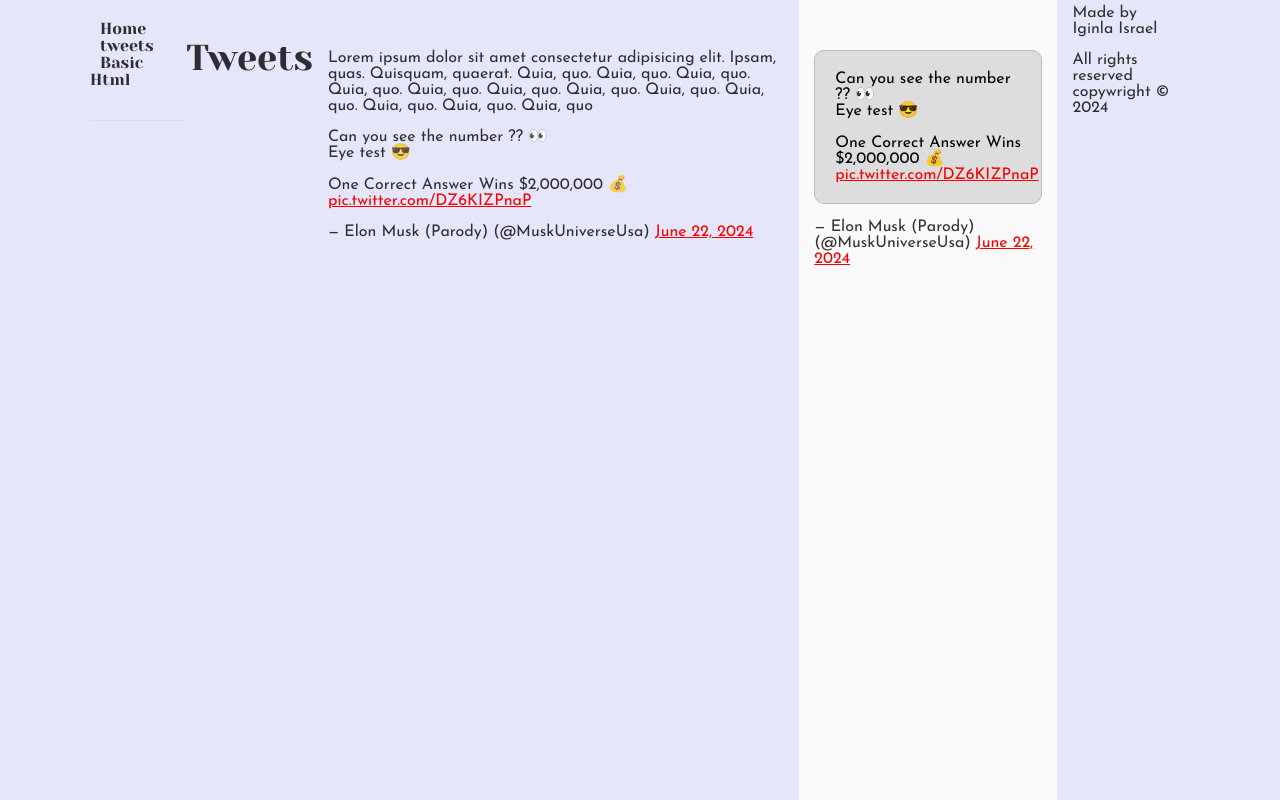
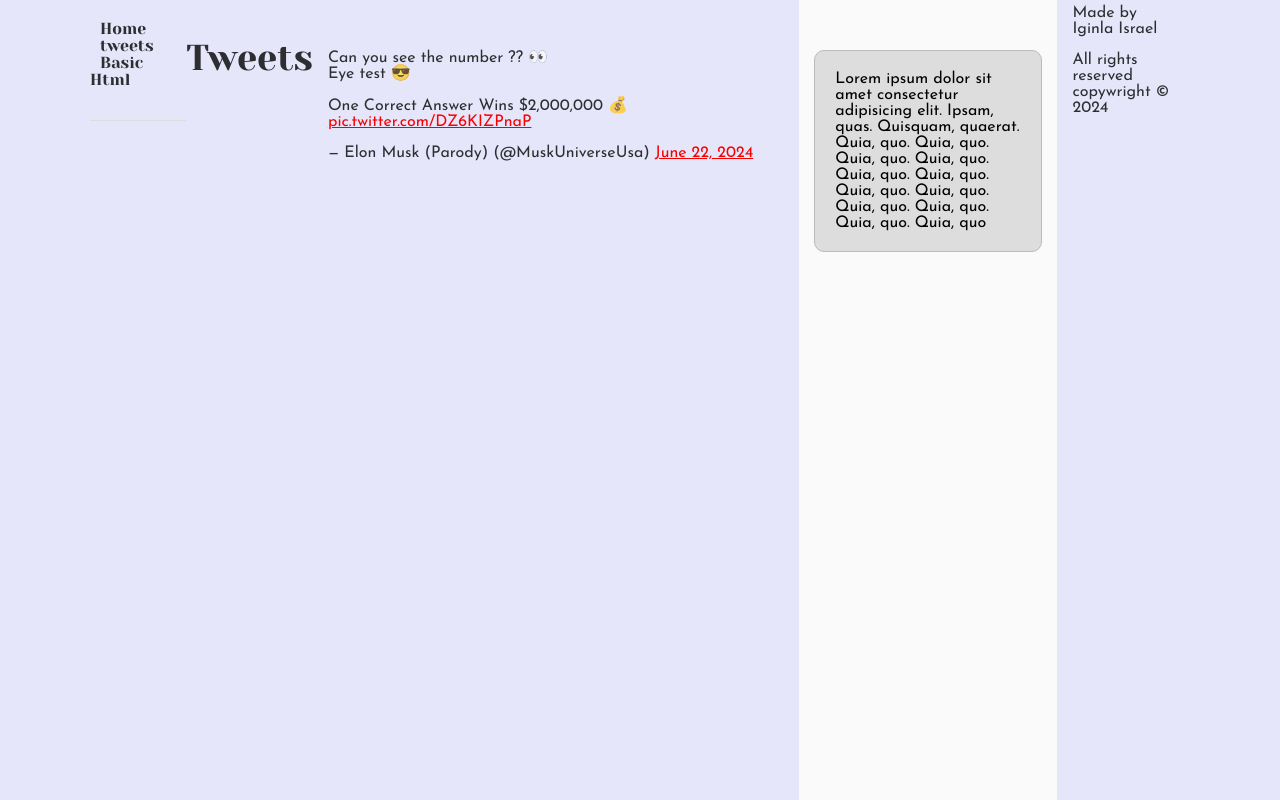
Before and after one commit to IginlaIsrael/My_First_Portfolio, a plain HTML site: page css_basic/tweets.html in a window 1280 px wide. Drawn offline with Linux system fonts and the light colour scheme.

Commit message:
Adding embedded tweet

```diff
--- a/css_basic/tweets.html
+++ b/css_basic/tweets.html
@@ -8,7 +8,6 @@
   <title>Document</title>
 </head>
 <body>
-
   <header>
       <nav>
           <ul>
@@ -21,14 +20,10 @@
   <main>
       <h1>Tweets</h1>
       <article>
-      <p>Lorem ipsum dolor sit amet consectetur adipisicing elit. Ipsam, quas. Quisquam, quaerat. Quia, quo. Quia, quo. Quia, quo. Quia, quo. Quia, quo. Quia, quo. Quia, quo. Quia, quo. Quia, quo. Quia, quo. Quia, quo. Quia, quo</p>
-
-      <blockquote class="twitter-tweet"><p lang="en" dir="ltr">Can you see the number ?? 👀 <br>Eye test 😎<br><br>One Correct Answer Wins $2,000,000 💰 <a href="https://t.co/DZ6KIZPnaP">pic.twitter.com/DZ6KIZPnaP</a></p>&mdash; Elon Musk (Parody) (@MuskUniverseUsa) <a href="https://twitter.com/MuskUniverseUsa/status/1804498117334852095?ref_src=twsrc%5Etfw">June 22, 2024</a></blockquote> <script async src="https://platform.twitter.com/widgets.js" charset="utf-8"></script>
+       <blockquote class="twitter-tweet"><p lang="en" dir="ltr">Can you see the number ?? 👀 <br>Eye test 😎<br><br>One Correct Answer Wins $2,000,000 💰 <a href="https://t.co/DZ6KIZPnaP">pic.twitter.com/DZ6KIZPnaP</a></p>&mdash; Elon Musk (Parody) (@MuskUniverseUsa) <a href="https://twitter.com/MuskUniverseUsa/status/1804498117334852095?ref_src=twsrc%5Etfw">June 22, 2024</a></blockquote> <script async src="https://platform.twitter.com/widgets.js" charset="utf-8"></script>
       </article>
       <aside>
-
-
-          <blockquote class="twitter-tweet"><p lang="en" dir="ltr">Can you see the number ?? 👀 <br>Eye test 😎<br><br>One Correct Answer Wins $2,000,000 💰 <a href="https://t.co/DZ6KIZPnaP">pic.twitter.com/DZ6KIZPnaP</a></p>&mdash; Elon Musk (Parody) (@MuskUniverseUsa) <a href="https://twitter.com/MuskUniverseUsa/status/1804498117334852095?ref_src=twsrc%5Etfw">June 22, 2024</a></blockquote> <script async src="https://platform.twitter.com/widgets.js" charset="utf-8"></script>
+        <p>Lorem ipsum dolor sit amet consectetur adipisicing elit. Ipsam, quas. Quisquam, quaerat. Quia, quo. Quia, quo. Quia, quo. Quia, quo. Quia, quo. Quia, quo. Quia, quo. Quia, quo. Quia, quo. Quia, quo. Quia, quo. Quia, quo</p>
   </aside>
   </main>
 
@@ -36,8 +31,5 @@
       <p>Made by Iginla Israel</p>
       <p>All rights reserved copywright &copy; 2024</p>
   </footer>
-
-
-
 </body>
 </html>
```
